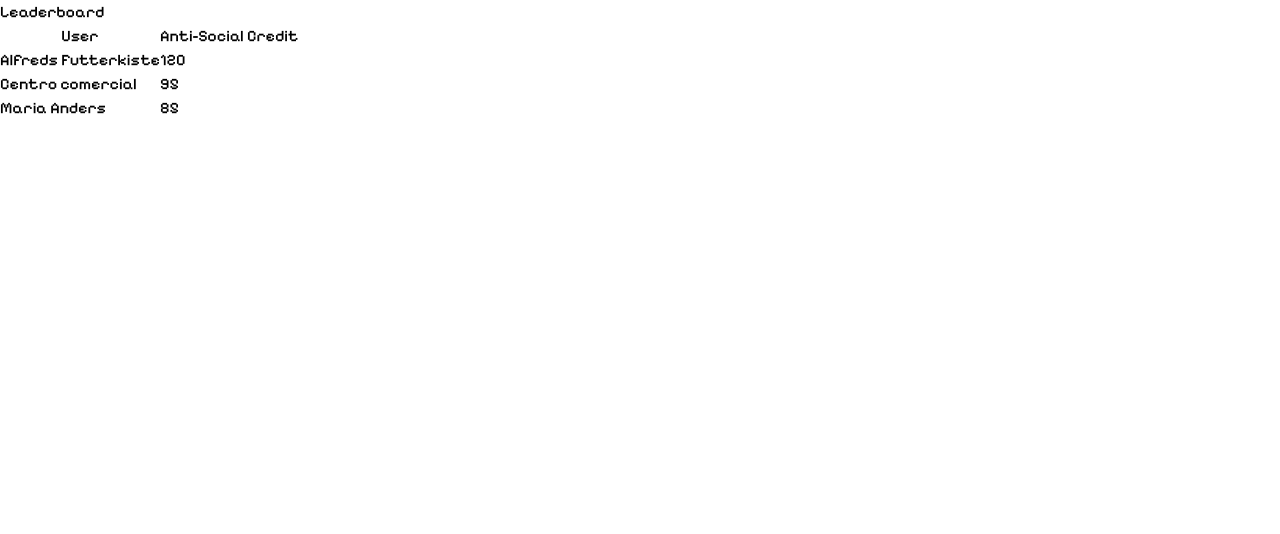
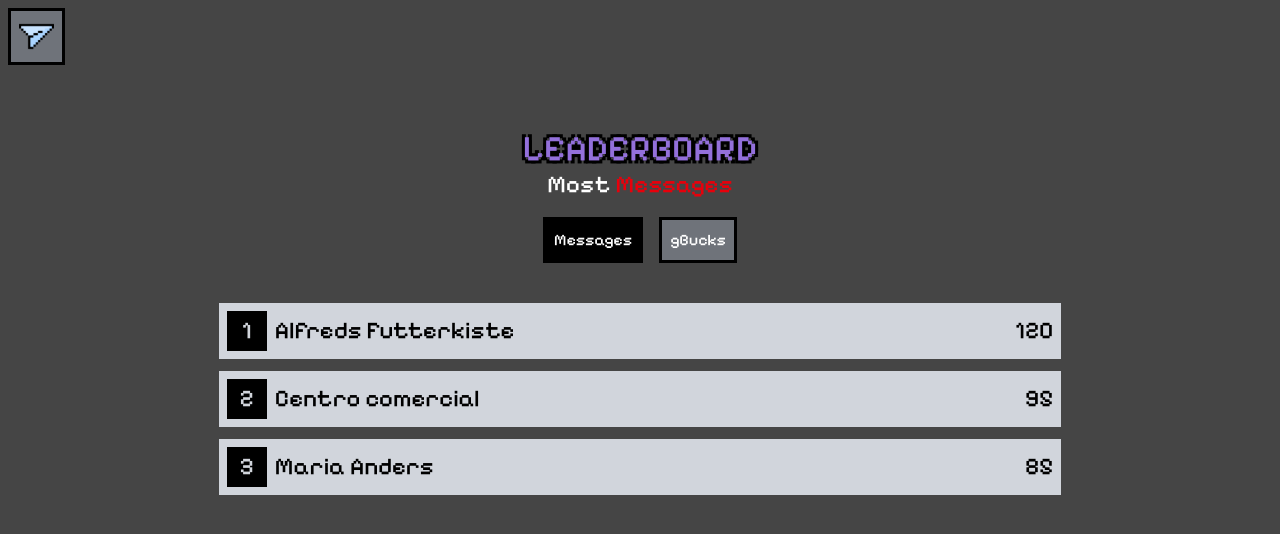
Before and after one commit to Tlmmy8246/GrassTouchers, a React (Vite) app in the folder frontend/: page /leaderboard in a window 1280 px wide. Shown: the top 534 px of the page. Built offline with nearby package versions, Linux system fonts and the light colour scheme; no server answers.

Commit message:
feat: Added the UI portion of the leaderboard

```diff
--- a/frontend/src/components/Button/Button.tsx
+++ b/frontend/src/components/Button/Button.tsx
@@ -1,9 +1,9 @@
 import { ButtonProps } from "./Button.types";
 import React from "react";
 
-const Button: React.FC<ButtonProps> = ({ className, ...rest }) => {
+const Button: React.FC<ButtonProps> = ({ className, isActive = false, ...rest }) => {
 	return (
-		<button className={[className, "cursor-pointer p-2 w-fit bg-gray-400/50 border-black border-3 hover:bg-gray-400/75"].join(" ")} {...rest}>{rest.children}</button>
+		<button className={["cursor-pointer p-2 w-fit  border-black border-3 hover:bg-gray-400/75", isActive ? "bg-black" : "bg-gray-400/50", className].join(" ")} {...rest}>{rest.children}</button>
 	)
 }
 
--- a/frontend/src/components/Button/Button.types.ts
+++ b/frontend/src/components/Button/Button.types.ts
@@ -1,4 +1,5 @@
 export interface ButtonProps {
 	className?: string;
+	isActive?: boolean;
 	[key: string]: any;
 }
--- a/frontend/src/global/routePaths.ts
+++ b/frontend/src/global/routePaths.ts
@@ -4,7 +4,6 @@ export const routePaths = {
 		login: '/login',
 		register: '/register',
 	},
-	leaderboard: '/leaderboard',
 
 	// private routes
 	home: '/',
--- a/frontend/src/index.css
+++ b/frontend/src/index.css
@@ -33,9 +33,14 @@
   min-width: 100%;
 }
 
+.leader-board-header {
+ text-shadow: -3px -3px 0 #000, 3px -3px 0 #000, -3px 3px 0 #000, 3px 3px 0 #000;
+}
+
 @theme {
   --color-profile-bg: #2C2C2C;
   --color-input-bg: #D9D9D9;
+  --color-leaderboard-header: #9370DB;
 }
 
 /* Put this at the very bottom of the file */
--- a/frontend/src/pages/Leaderboard/Leaderboard.tsx
+++ b/frontend/src/pages/Leaderboard/Leaderboard.tsx
@@ -1,14 +1,29 @@
 import { useState } from "react";
 import { useFetchLeaderboard } from "api/leaderboard/useLeaderboard";
+import arrow from 'assets/arrow.svg';
+import { Button } from "components";
 
 type TQueryState = 'messages' | 'credits';
 
 const Leaderboard = () => {
   const [queryState, setQueryState] = useState<TQueryState>('messages');
 
-  const {data} = useFetchLeaderboard({
+  const { data } = useFetchLeaderboard({
     query: queryState
   });
+
+  function formatNumber(num: number) {
+    if (num < 1000) return num.toString();
+
+    const suffixes = ["", "K", "M", "B", "T"]; // Up to Trillion
+    let magnitude = Math.floor(Math.log10(num) / 3);
+
+    if (magnitude >= suffixes.length) magnitude = suffixes.length - 1; // Cap at the highest suffix
+
+    const truncated = (num / Math.pow(10, magnitude * 3)).toFixed(1);
+
+    return `${truncated.replace(/\.0$/, '')}${suffixes[magnitude]}`;
+  }
 
   // Example users array
   const users = [
@@ -17,26 +32,40 @@ const Leaderboard = () => {
     { name: "Maria Anders", socialCredit: 85 },
   ];
 
+  const truncatedUsers = users.slice(0, 10);
+
+  const isMessages = queryState === 'messages';
+
   return (
-    <>
-      <h1>Leaderboard</h1>
-      <table>
-        <thead>
-          <tr>
-            <th>User</th>
-            <th>Anti-Social Credit</th>
-          </tr>
-        </thead>
-        <tbody>
-          {users.map((user, index) => (
-            <tr key={index}>
-              <td>{user.name}</td>
-              <td>{user.socialCredit}</td>
-            </tr>
-          ))}
-        </tbody>
-      </table>
-    </>
+    <div className="container">
+      <div className="p-2">
+        <Button>
+          <img src={arrow} alt="arrow" />
+        </Button>
+        <div className="flex items-center justify-center flex-col mt-16">
+          <h1 className="text-4xl text-leaderboard-header leader-board-header">LEADERBOARD</h1>
+          <h3 className="text-2xl text-white mb-4">Most <span className={isMessages ? "text-red-600" : "text-green-600"}>{isMessages ? "Messages" : "gbucks"}</span></h3>
+          <div className="flex gap-4">
+            <Button className="text-white" isActive={isMessages} onClick={() => setQueryState('messages')}>Messages</Button>
+            <Button className="text-white" isActive={!isMessages} onClick={() => setQueryState('credits')}>gBucks</Button>
+          </div>
+
+          <div className="flex flex-col gap-3 w-2/3 mt-10">
+            {truncatedUsers?.map((user, index) => (
+              <div key={index} className="flex items-center justify-between w-full bg-gray-300 p-2 text-2xl">
+                <div className="bg-gray-300 flex gap-2 items-center">
+                  <div className="bg-black h-10 w-10 p-2 flex items-center justify-center">
+                    <p className="text-gray-300 text-2xl">{index + 1}</p>
+                  </div>
+                  <p className="text-black text-2xl truncate max-w-full">{user.name}</p>
+                </div>
+                <p className="text-black">{formatNumber(user.socialCredit)}</p>
+              </div>
+            ))}
+          </div>
+        </div>
+      </div>
+    </div>
   );
 };
 
--- a/frontend/src/pages/Register/Register.tsx
+++ b/frontend/src/pages/Register/Register.tsx
@@ -52,7 +52,7 @@ const Register = () => {
 					<div className="flex flex-col md:gap-15 mb-2 md:flex-row">
 						<label>User:</label>
 						<div className="w-full ml-0 md:ml-15">
-							<Input className="font-bold" type="text" id="username" {...register("username", { required: true })} />
+							<Input className="font-bold" type="text" id="username" {...register("username", { required: true, maxLength: 15 })} />
 							{errors.username && <span className="ml-4 text-lg text-red-700">This field is required</span>}
 						</div>
 					</div>
```
Also changed, not shown: frontend/src/assets/arrow.svg (added), 1 other file (tests, documents, lock files or other folders).
